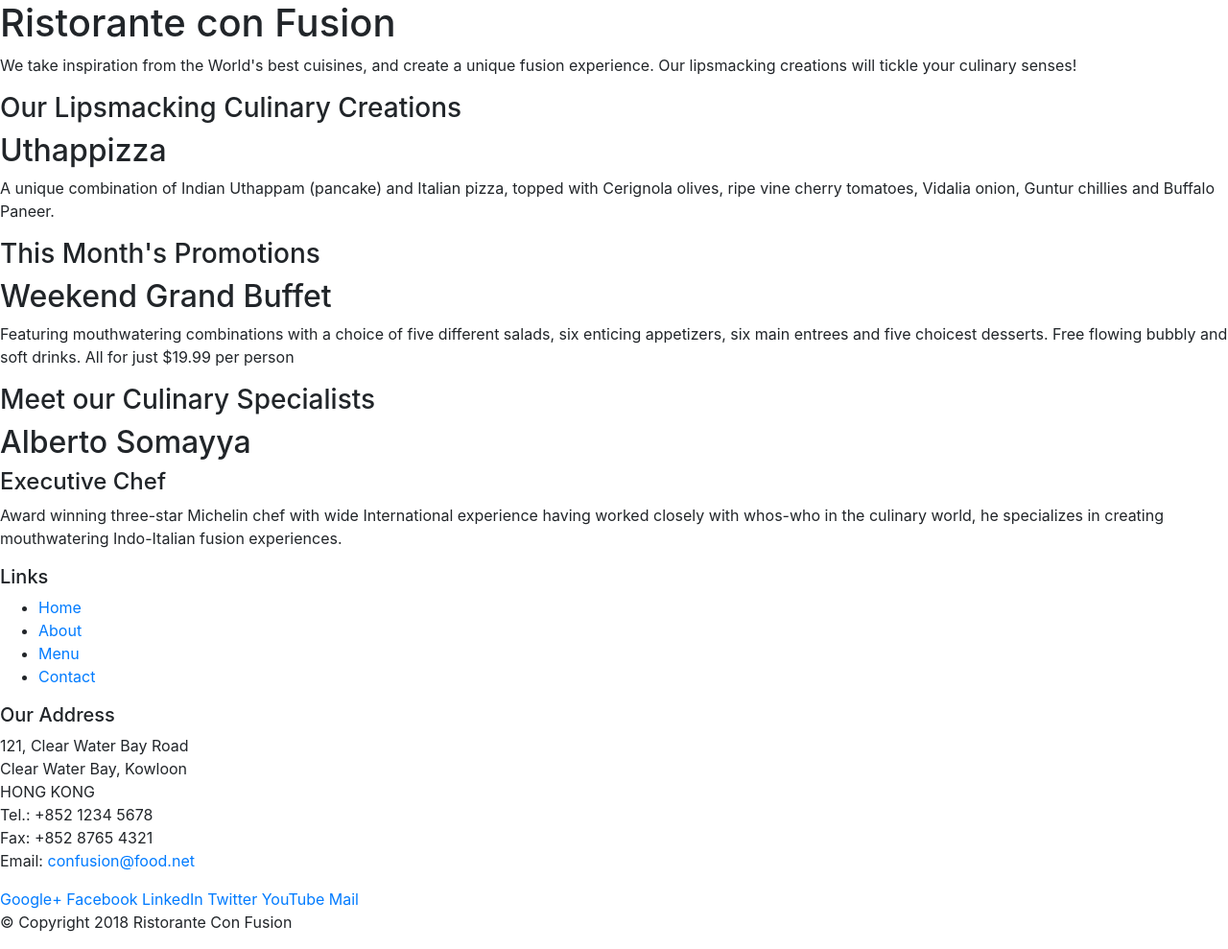
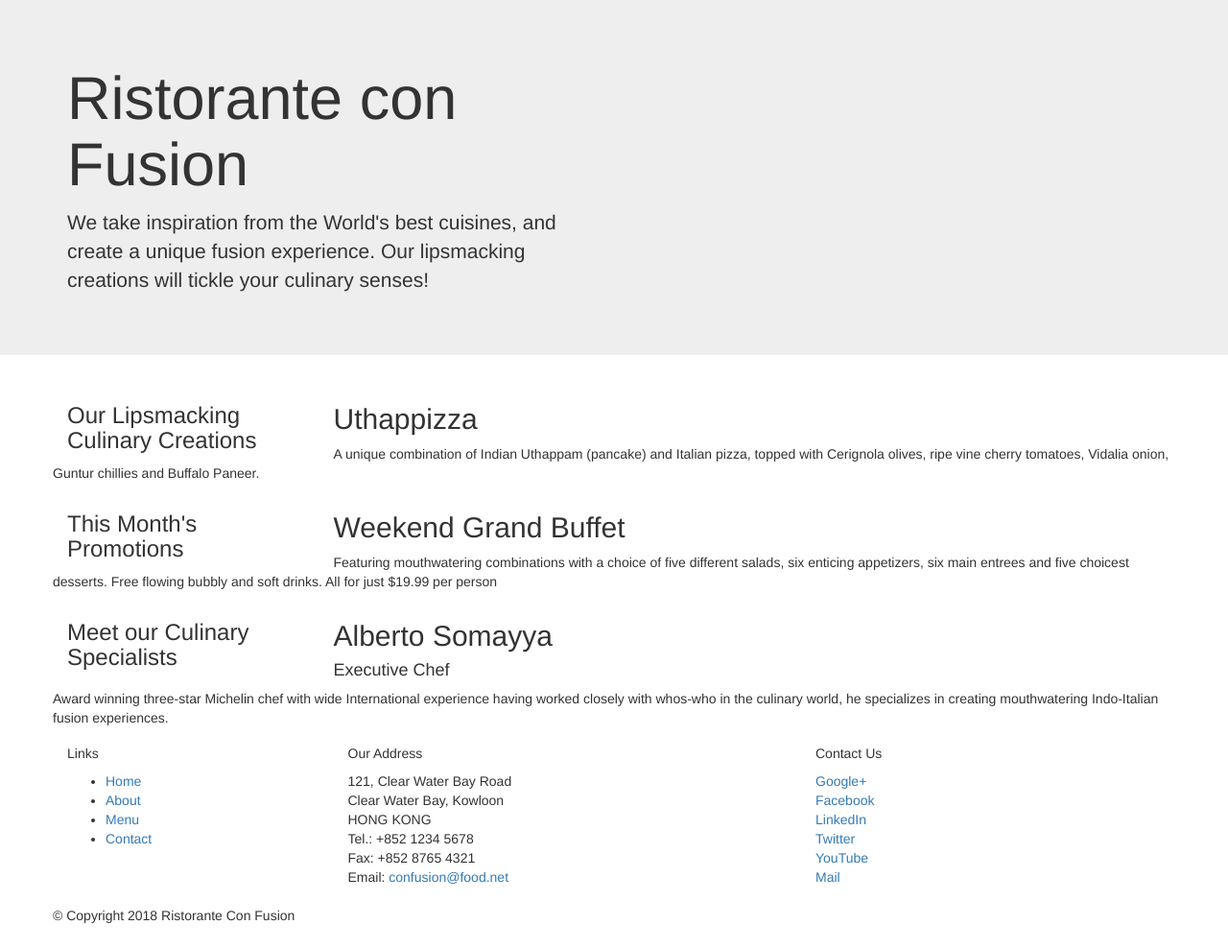
Before and after one commit to claudette401/bootstrap4, a plain HTML site: page index.html in a window 1280 px wide. Shown: the whole page at 96% size. Drawn offline with nearby package versions, Linux system fonts and the light colour scheme.

Commit message:
finished exercises Bootstrap  Grid #1

```diff
--- a/index.html
+++ b/index.html
@@ -13,61 +13,65 @@
     <!--Import Bootstrap -->
     <link rel="stylesheet" href="node_modules/bootstrap/dist/css/bootstrap.min.css">
 
+    <style> div {border: 0px solid black;} </style>
+
 </head>
 
 <body>
 
-    <header>
-        <div>
-            <div>
-                <div>
+    <header class="jumbotron">
+        <div class="container">
+            <div class="row">
+                <div class="col-12 col-sm-6">
                     <h1>Ristorante con Fusion</h1>
                     <p>We take inspiration from the World's best cuisines, and create a unique fusion experience. Our lipsmacking creations will tickle your culinary senses!</p>
                 </div>
-                <div>
+                <div class="col-12 col-sm">
                 </div>
             </div>
         </div>
     </header>
 
-    <div>
-        <div>
-            <div>
+<div class="container">
+
+        <div class="row">
+            <div class="col-12 col-sm-4 col-md-3">
                 <h3>Our Lipsmacking Culinary Creations</h3>
             </div>
-            <div>
+            <div class="col col-sm col-md">
                 <h2>Uthappizza</h2>
                 <p>A unique combination of Indian Uthappam (pancake) and Italian pizza, topped with Cerignola olives, ripe vine cherry tomatoes, Vidalia onion, Guntur chillies and Buffalo Paneer.</p>
             </div>
         </div>
 
 
-        <div>
-            <div>
+        <div class="row">
+            <div class="col-12 col-sm-4 col-md-3">
                 <h3>This Month's Promotions</h3>
             </div>
-            <div>
+            <div class="col col-sm col-md">
                 <h2>Weekend Grand Buffet</h2>
                 <p>Featuring mouthwatering combinations with a choice of five different salads, six enticing appetizers, six main entrees and five choicest desserts. Free flowing bubbly and soft drinks. All for just $19.99 per person </p>
             </div>
         </div>
 
-        <div>
-            <div>
+        <div class="row">
+            <div class="col-12 col-sm-4 col-md-3">
                 <h3>Meet our Culinary Specialists</h3>
             </div>
-            <div>
+            <div class="col col-sm col-md">
                 <h2>Alberto Somayya</h2>
                 <h4>Executive Chef</h4>
                 <p>Award winning three-star Michelin chef with wide International experience having worked closely with whos-who in the culinary world, he specializes in creating mouthwatering Indo-Italian fusion experiences. </p>
             </div>
         </div>
-    </div>
 
-    <footer>
-        <div>
-            <div>
-                <div>
+</div>
+
+    <footer class="container">
+            <div class="row">
+
+                <div class="col-4 offset-1 col-sm-3">
                     <h5>Links</h5>
                     <ul>
                         <li><a href="#">Home</a></li>
@@ -76,7 +80,8 @@
                         <li><a href="#">Contact</a></li>
                     </ul>
                 </div>
-                <div>
+
+                <div class="col-7 col-sm-5">
                     <h5>Our Address</h5>
                     <address>
 		              121, Clear Water Bay Road<br>
@@ -87,23 +92,26 @@
 		              Email: <a href="mailto:confusion@food.net">confusion@food.net</a>
 		           </address>
                 </div>
-                <div>
-                    <div>
-                        <a href="http://google.com/+">Google+</a>
-                        <a href="http://www.facebook.com/profile.php?id=">Facebook</a>
-                        <a href="http://www.linkedin.com/in/">LinkedIn</a>
-                        <a href="http://twitter.com/">Twitter</a>
-                        <a href="http://youtube.com/">YouTube</a>
+
+                <div  class="col-12 col-sm-3">
+                        <h5>Contact Us</h5>
+                        <a href="http://google.com/+">Google+</a><br>
+                        <a href="http://www.facebook.com/profile.php?id=">Facebook</a><br>
+                        <a href="http://www.linkedin.com/in/">LinkedIn</a><br>
+                        <a href="http://twitter.com/">Twitter</a><br>
+                        <a href="http://youtube.com/">YouTube</a><br>
                         <a href="mailto:">Mail</a>
                     </div>
                 </div>
+
            </div>
-           <div>
-                <div>
+
+           <div class="row justify-content-center">
+                <div class="col-auto">
                     <p>© Copyright 2018 Ristorante Con Fusion</p>
                 </div>
            </div>
-        </div>
+
     </footer>
 
 
```
